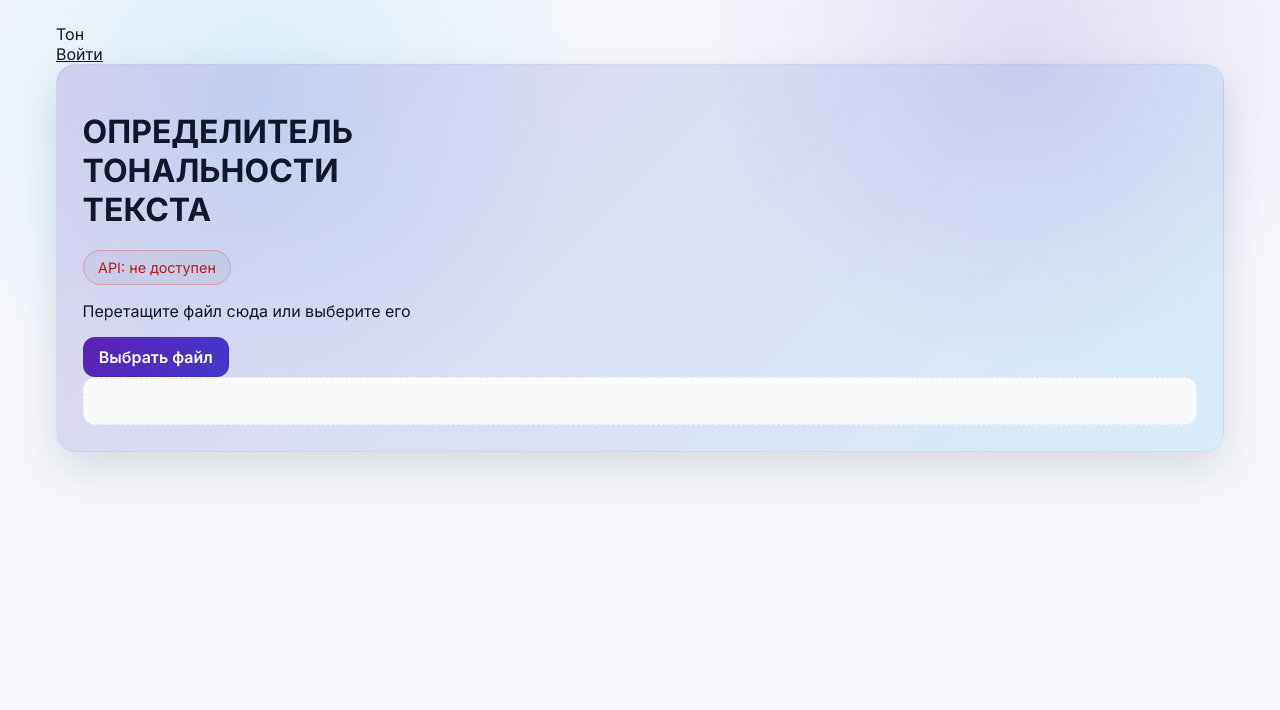
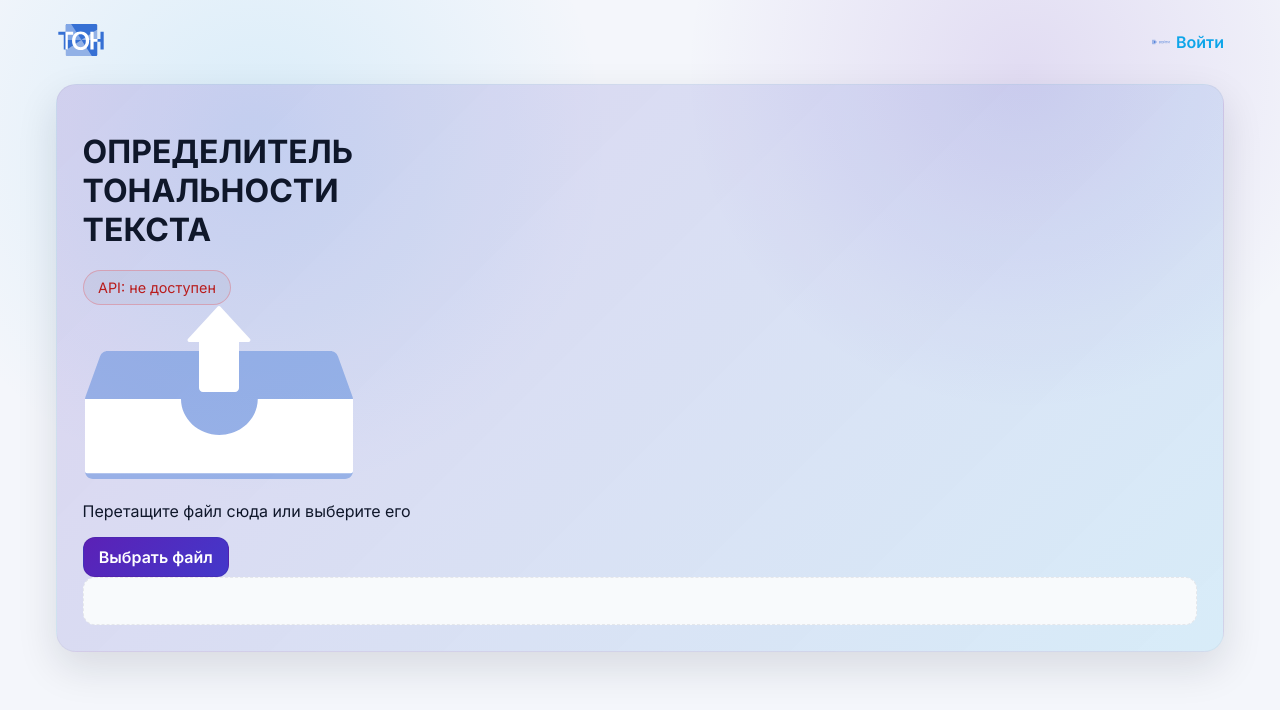
Before and after one commit to popka13221/Hack-Ton, a plain HTML site: page frontend/index.html in a window 1280 px wide. Drawn offline with Linux system fonts and the light colour scheme; no server answers.

Commit message:
feat: align UI with figma upload screen, add assets

```diff
--- a/frontend/css/styles.css
+++ b/frontend/css/styles.css
@@ -36,6 +36,31 @@ a {
   max-width: 1200px;
   margin: 0 auto;
   padding: 1.5rem 1rem 2.5rem;
+}
+
+.topbar {
+  display: flex;
+  align-items: center;
+  justify-content: space-between;
+  margin-bottom: 1.5rem;
+}
+
+.logo img {
+  height: 32px;
+}
+
+.login {
+  display: inline-flex;
+  align-items: center;
+  gap: 0.35rem;
+  font-weight: 600;
+  color: var(--accent-2);
+  text-decoration: none;
+}
+
+.login__icon {
+  width: 18px;
+  height: 18px;
 }
 
 .hero {
--- a/frontend/index.html
+++ b/frontend/index.html
@@ -13,8 +13,12 @@
 <body>
   <div class="page">
     <header class="topbar">
-      <div class="logo">Тон</div>
-      <a class="login" href="#">Войти</a>
+      <div class="logo">
+        <img src="assets/ton.svg" alt="ТОН">
+      </div>
+      <a class="login" href="#">
+        <img src="assets/login.svg" alt="Войти" class="login__icon"> Войти
+      </a>
     </header>
 
     <main class="hero hero--simple">
@@ -24,7 +28,9 @@
       </div>
       <div class="hero__right">
         <div class="dropzone" id="dropzone">
-          <div class="dropzone__icon"></div>
+          <div class="dropzone__icon">
+            <img src="assets/Frame 4.svg" alt="upload">
+          </div>
           <p class="dropzone__hint">Перетащите файл сюда или выберите его</p>
           <label class="file-btn primary">
             <input type="file" id="batch-file" accept=".csv">
```
Also changed, not shown: frontend/assets/Frame 4.svg (added), frontend/assets/login.svg (added), frontend/assets/ton.svg (added).
